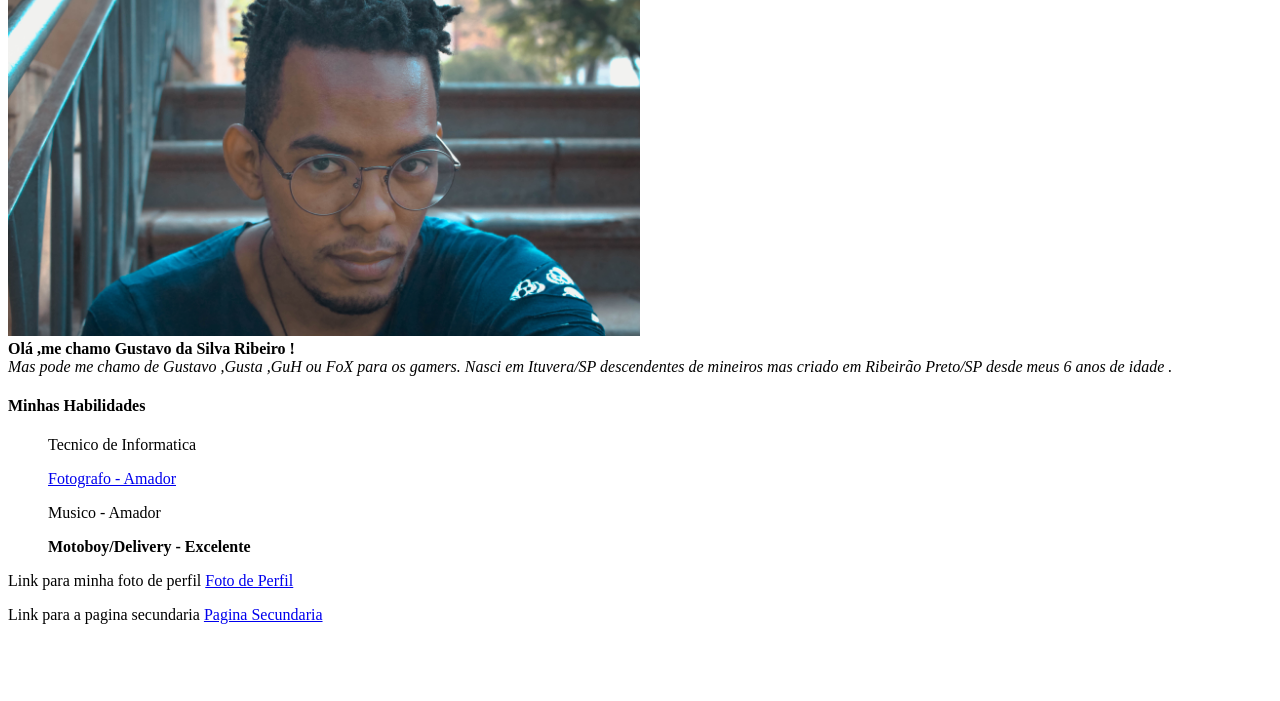
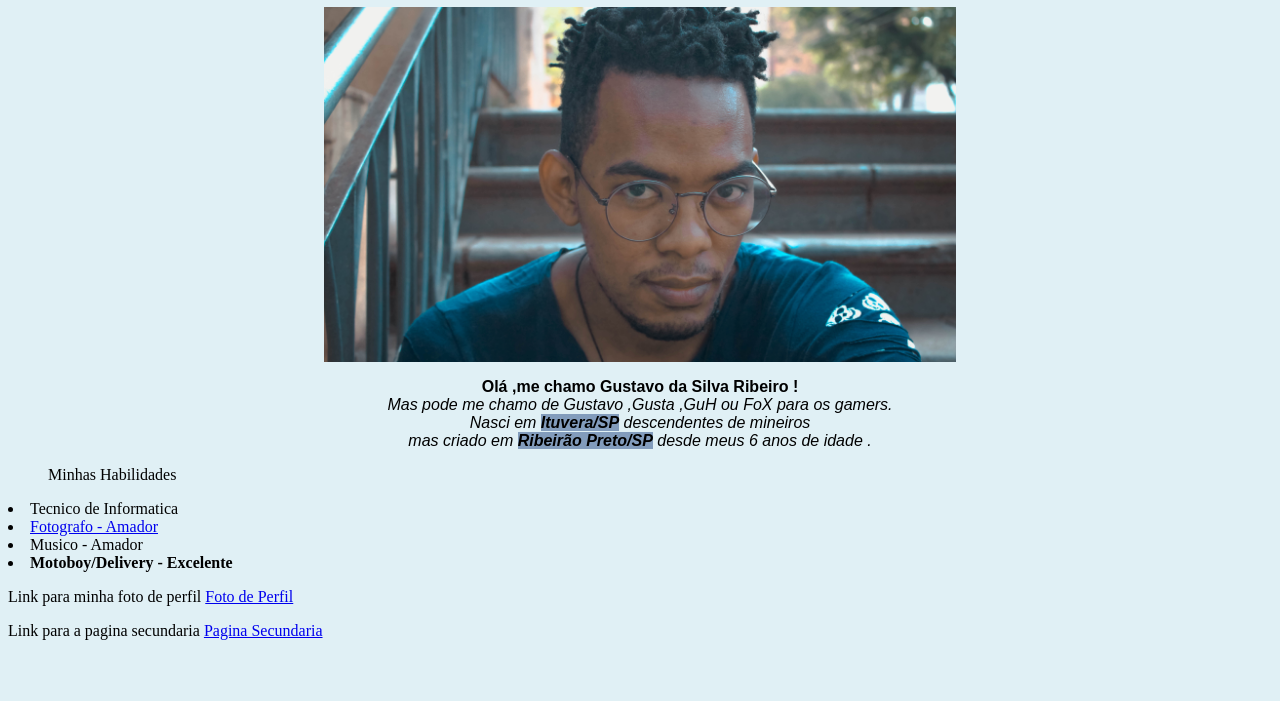
Before and after one commit to gustavosilvaribeiro/gustavosilvaribeiro.github.io, a plain HTML site: page index.html in a window 1280 px wide. Shown: the part 99-800 px from the top of the page. Drawn offline with Linux system fonts and the light colour scheme.

Commit message:
adicionado css

```diff
--- a/index.html
+++ b/index.html
@@ -6,18 +6,56 @@
     <meta name="viewport" content="width=device-width, initial-scale=1.0">
     <title>Portfolio Gustavo Ribeiro</title>
 </head>
+
+><style>
+
+    .perfil{
+    display:flex;
+    justify-content: center;
+}
+    body{
+    background-color: #E0F0F5;
+}
+.inf{
+    background-color:#829CBC;
+}
+
+h1{
+    font-family: helvetica;
+}
+
+
+#descricao{
+    font-family:Arial,sans-serif;
+    font-size: medium;
+    text-align: center;
+}]
+
+.hab{
+    display: flex;
+    font-family:Arial,sans-serif;
+    font-size: medium;
+    text-align: center;
+}
+</style>
+
+
 <body>
     <h1>Gustavo Ribeiro</h1>
-    <img src="gustavoribeiro.jpg" alt="gustavo-ribeiro" title="Foto de Perfil Gustavo Ribeiro" width="50%" height="50%" />
-    <article> <b>Olá ,me chamo Gustavo da Silva Ribeiro !</b><br> <em>
-        Mas pode me chamo de Gustavo ,Gusta ,GuH ou FoX para os gamers.
-        Nasci em Ituvera/SP descendentes de mineiros mas criado em Ribeirão Preto/SP desde meus 6 anos de idade . </em>
-    </article>
-    <h4> Minhas Habilidades </h4>
-    <ul> Tecnico de Informatica </ul>
-    <ul> <a href="https://www.behance.net/gustavomegusta"> Fotografo - Amador </a>  </ul>
-    <ul> Musico - Amador </ul>
-    <ul> <b>Motoboy/Delivery - Excelente </b></ul>
+    <b class="perfil" >
+    <img src="gustavoribeiro.jpg"  alt="gustavo-ribeiro"  title="Foto de Perfil Gustavo Ribeiro" width="50%" height="50%" ></b>
+    <p id="descricao"> <b>Olá ,me chamo Gustavo da Silva Ribeiro !</b><br> <em>
+        Mas pode me chamo de Gustavo ,Gusta ,GuH ou FoX para os gamers.<br>
+        Nasci em <b class="inf">  Ituvera/SP</b> descendentes de mineiros<br> mas criado em <b class="inf">Ribeirão Preto/SP</b> desde meus 6 anos de idade . </em>
+    </p>
+
+    <p class="hab" >
+    <ul > Minhas Habilidades </ul>
+    <li> Tecnico de Informatica </li>
+    <li> <a href="https://www.behance.net/gustavomegusta"> Fotografo - Amador </a>  </ul>
+    <li> Musico - Amador </li>
+    <li> <b>Motoboy/Delivery - Excelente </b></li> </p>
+
     <p> Link para minha foto de perfil <a href="gustavoribeiro.jpg"> Foto de Perfil</a></p>
     <p>Link para a pagina secundaria
          <a href="page02.html" rel="next"> Pagina Secundaria</a>
```
